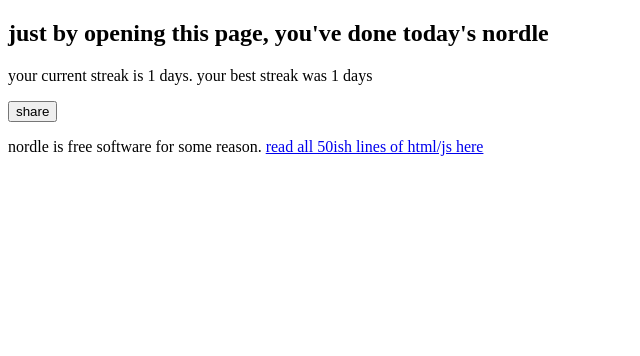
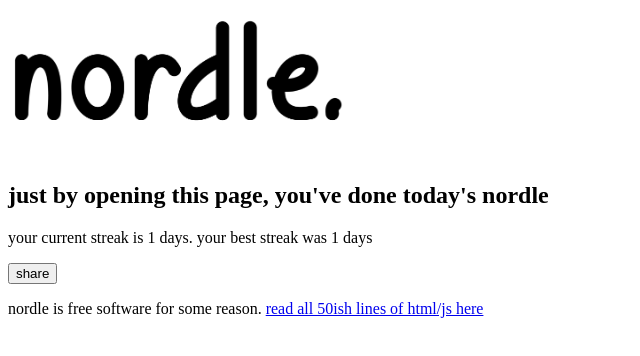
Before and after one commit to petelliott/nordle, a plain HTML site: page index.html in a window 1280 px wide. Shown: the whole page, without its empty margins (0-640 px from the left). Drawn offline with Linux system fonts and the light colour scheme.

Commit message:
add christiana's nordle logo

```diff
--- a/index.html
+++ b/index.html
@@ -5,6 +5,7 @@
   </head>
   <body>
     <div>
+      <img src="nordle.png" alt="nordle logo" height="150">
       <h2>just by opening this page, you've done today's nordle</h2>
       <p>your current streak is <span id="curr-streak"></span> days. your best streak was <span id="best-streak"></span> days</p>
 
```
Also changed, not shown: nordle.png (added).
